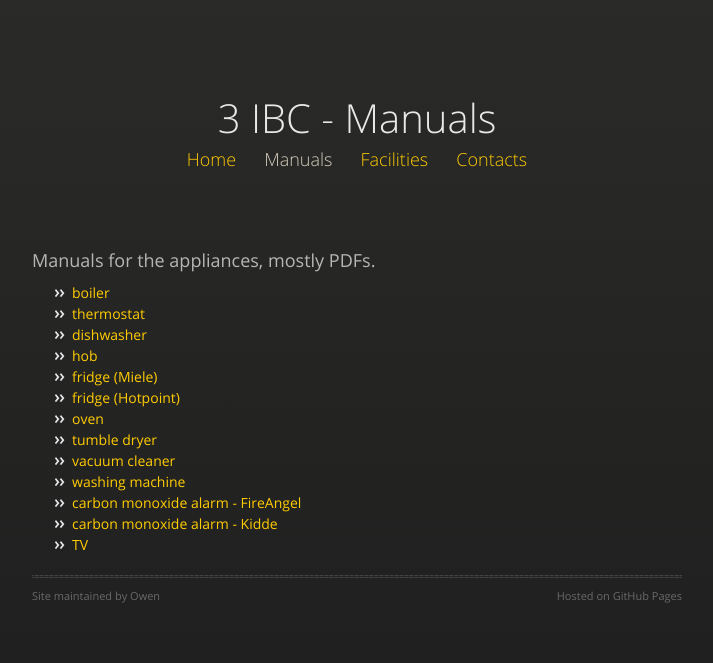
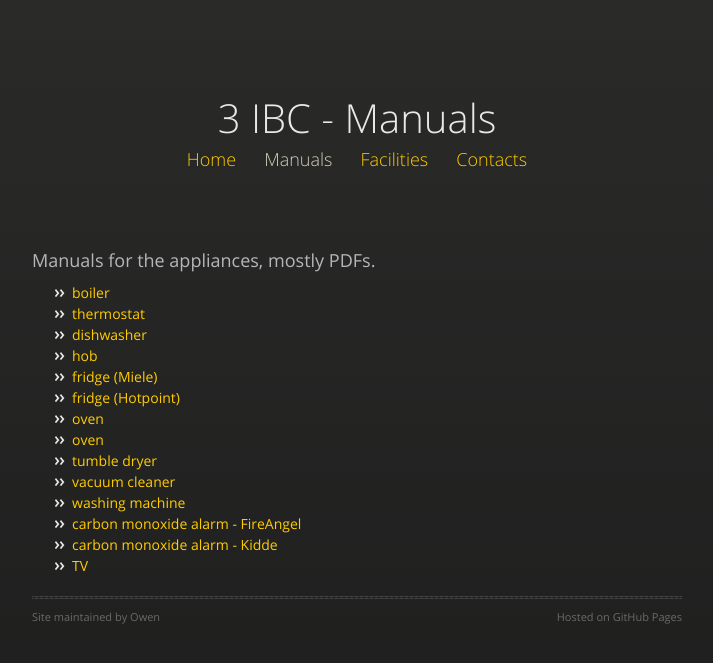
Before and after one commit to owenlydiard/3ibc, a Jekyll site: the page built from manuals.html, in a window 1280 px wide. Shown: the top 663 px of the page, without its empty margins (283-996 px from the left). Built offline with Jekyll 4.4.1, drawn with Linux system fonts in a browser that asks for light colours; nearby versions of some CDN libraries.

Commit message:
new oven, Mar'26

```diff
--- a/manuals.html
+++ b/manuals.html
@@ -14,6 +14,7 @@ group: navigation
 <li><a href="manuals/fridge+freezer-Miele-K2328S.pdf">fridge (Miele)</a></li>
 <li><a href="manuals/fridge-Hotpoint-RLA36P.pdf">fridge (Hotpoint)</a></li>
 <li><a href="manuals/oven-Miele-H326.pdf">oven</a></li>
+<li><a href="manuals/manuals/oven-Hotpoint-HOI4S8PM0BUK-manual~2026.pdf">oven</a></li>
 <li><a href="manuals/dryer-Miele-T7934.pdf">tumble dryer</a></li>
 <li><a href="manuals/vacuum_cleaner-James-instructions.pdf">vacuum cleaner</a></li>
 <li><a href="manuals/washing_machine-Miele-W340.pdf">washing machine</a></li>
```
Also changed, not shown: 1 other file.
